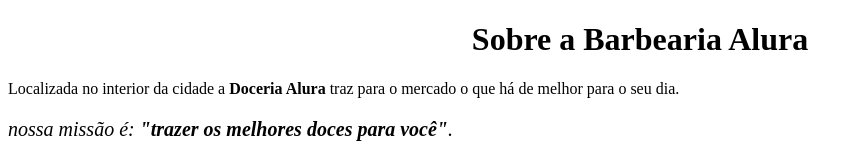
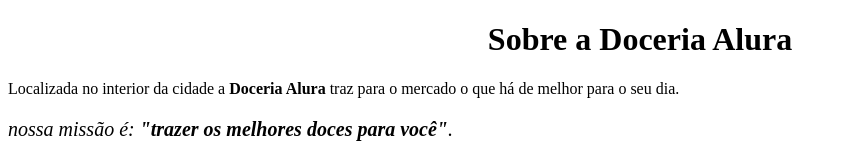
Before and after one commit to isabellaamaislinda/isabella, a plain HTML site: page index.html in a window 1280 px wide. Shown: the top 160 px of the page, without its empty margins (0-863 px from the left). Drawn offline with Linux system fonts and the light colour scheme.

Commit message:
Update index.html

```diff
--- a/index.html
+++ b/index.html
@@ -5,7 +5,7 @@
       <Title>doceria Alura</title>
     </head>
    <body>
-        <h1 style="text-align: center">Sobre a Barbearia Alura</h1>
+        <h1 style="text-align: center">Sobre a Doceria Alura</h1>
 
         <p>Localizada no interior da cidade a <strong>Doceria Alura</strong> traz para o mercado o que há de melhor para o seu dia.
 
```
